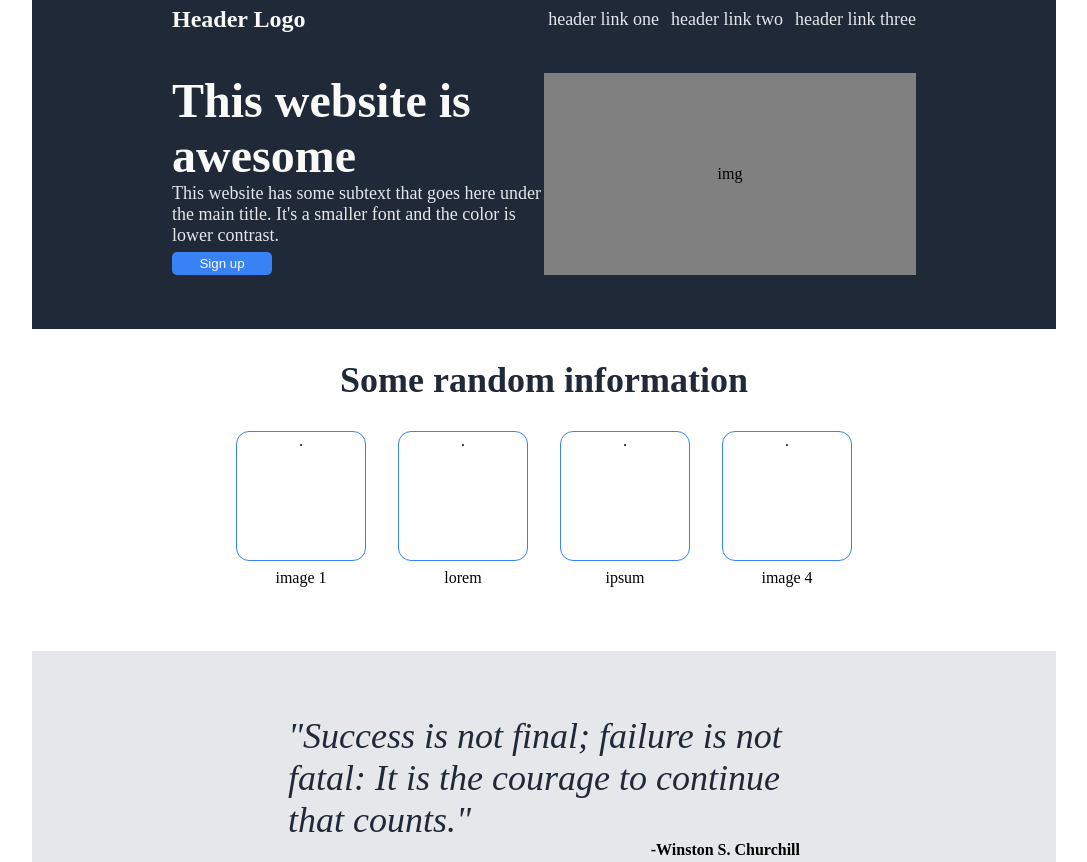
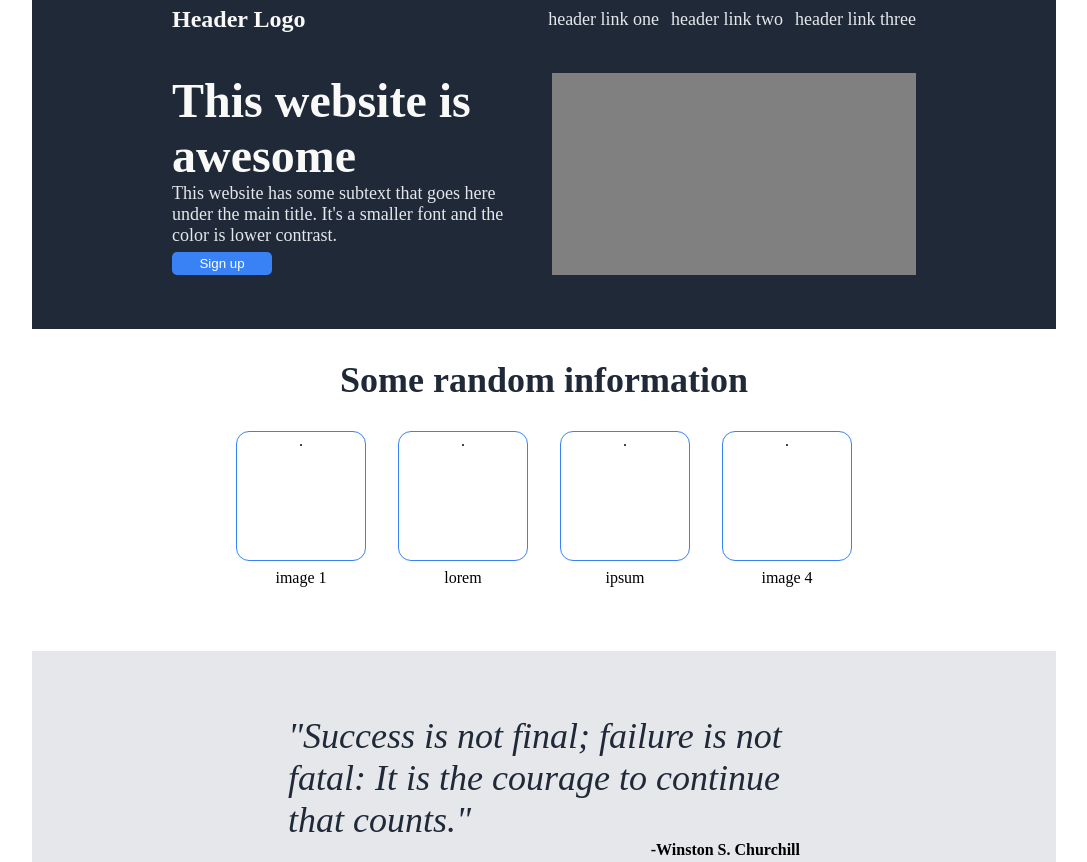
Before and after one commit to luanbalbi/odin-landing-page, a plain HTML site: page index.html in a window 1280 px wide. Shown: the top 862 px of the page, without its empty margins (96-1183 px from the left). Drawn offline with Linux system fonts and the light colour scheme.

Commit message:
Add gap hero section

```diff
--- a/index.html
+++ b/index.html
@@ -24,7 +24,7 @@
                 </p>
                 <button class="hero-button">Sign up</button>
             </div>
-            <div class="hero-right">img</div>
+            <div class="hero-right"></div>
         </div>
     </div>
 
--- a/style.css
+++ b/style.css
@@ -49,6 +49,7 @@ a {
 .hero-section {
     display: flex;
     padding: 24px 0 48px 0 ;
+    gap: 16px;
 }
 
 .hero-button,.action-button {
```
